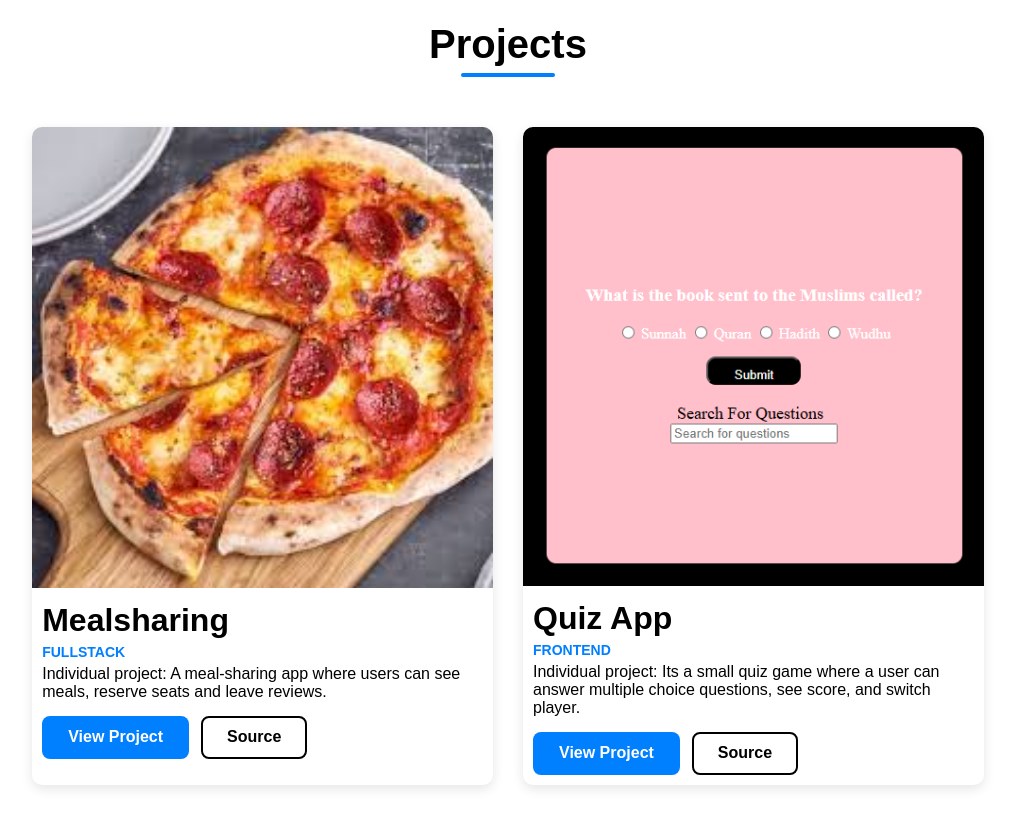
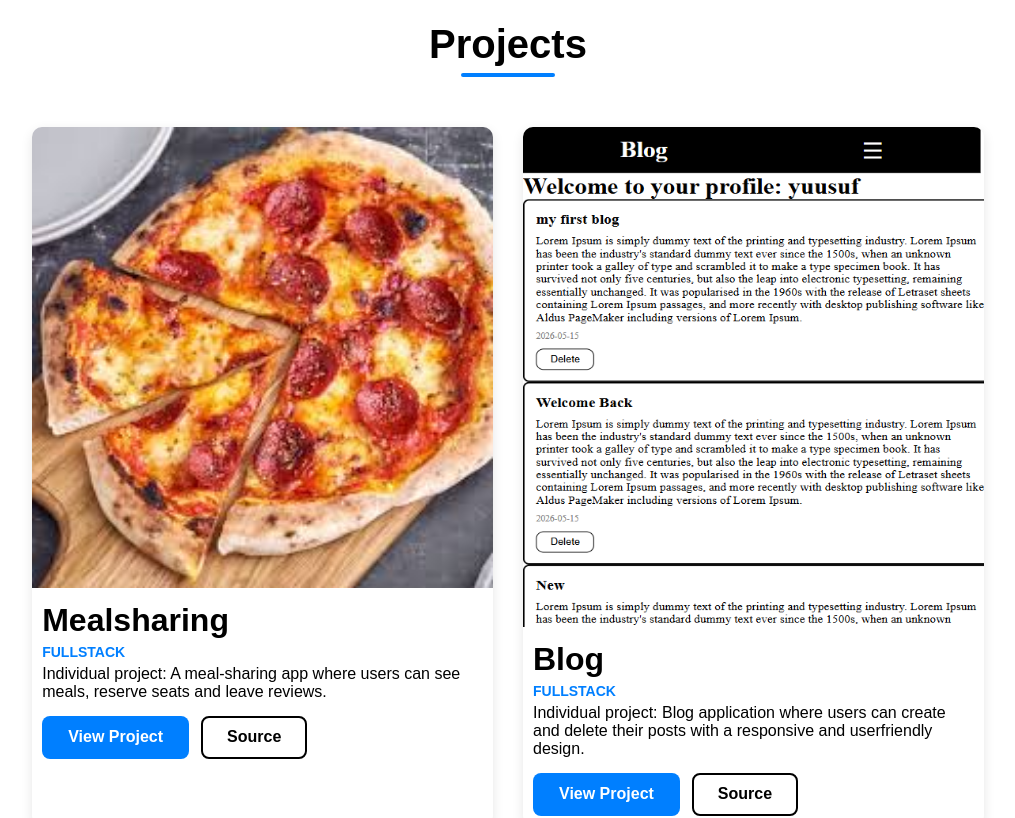
Before and after one commit to Ganja0003/my-portfolio, a Next.js app: page / in a window 1280 px wide. Shown: the part 820-1638 px from the top of the page, without its empty margins (132-1147 px from the left). Built offline with nearby package versions, Linux system fonts and the light colour scheme.

Commit message:
Update project-card with a new blog project.

```diff
--- a/src/app/components/projects/projectList.jsx
+++ b/src/app/components/projects/projectList.jsx
@@ -14,12 +14,12 @@ export default function ProjectList() {
           viewSourceLink="https://github.com/Ganja0003/meal-sharing"
         />
          <Projects
-          img='images\Quiz-app-project.png'
-          projectTitle="Quiz App"
-          techStack="FRONTEND"
-          projectDescription="Individual project: Its a small quiz game where a user can answer multiple choice questions, see score, and switch player."
-          viewProjectLink="https://quiz-app-project-2ui6.onrender.com/"
-          viewSourceLink="https://github.com/Ganja0003/Quiz-App-Project"
+          img='images\blog.png'
+          projectTitle="Blog"
+          techStack="FULLSTACK"
+          projectDescription="Individual project: Blog application where users can create and delete their posts with a responsive and userfriendly design."
+          viewProjectLink="https://blog-rho-three-24.vercel.app/"
+          viewSourceLink="https://github.com/Ganja0003/blog"
         />
          <Projects
           img='images\tantakuy-project.png'
```
Also changed, not shown: public/images/blog.png (added).
